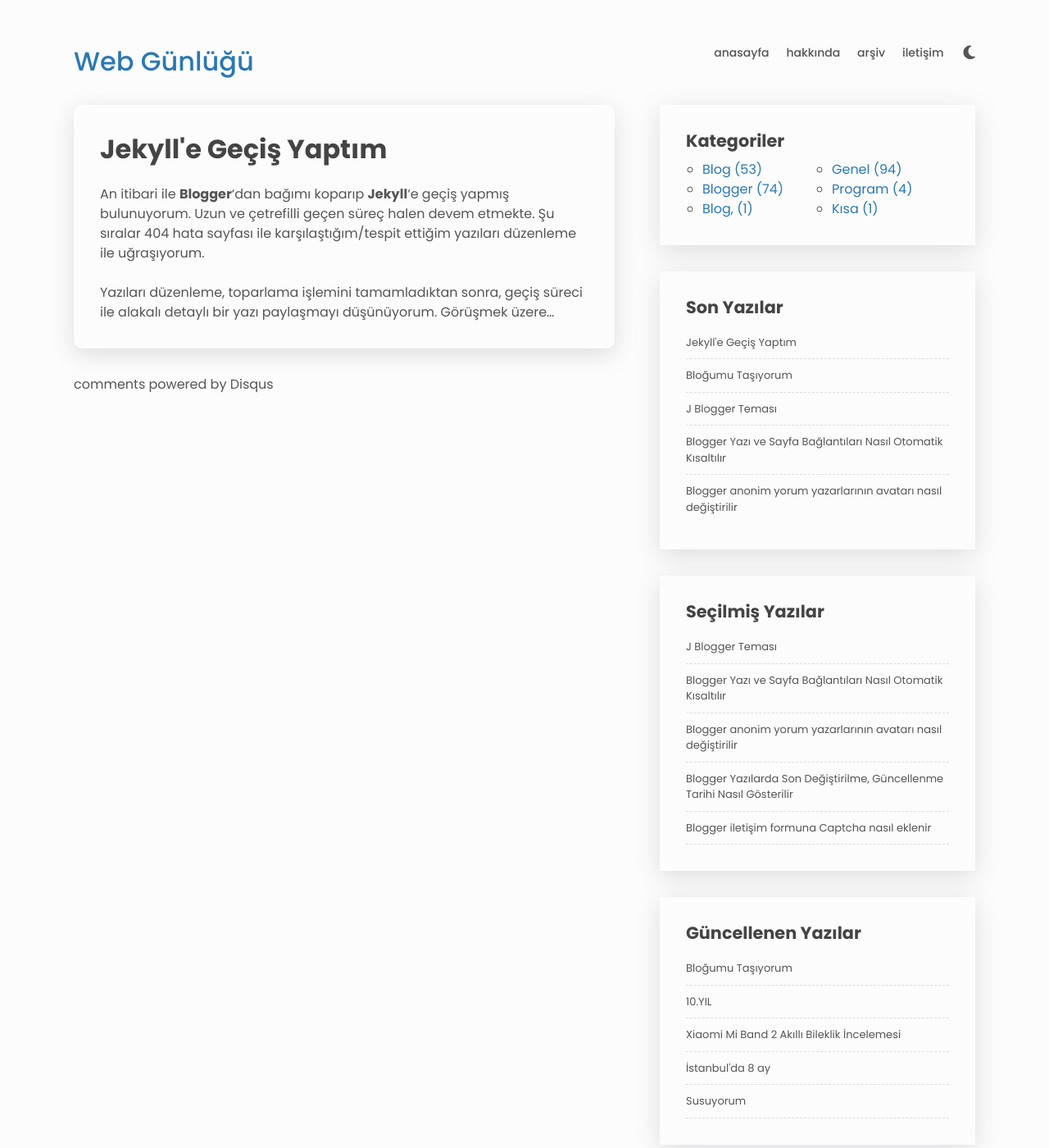
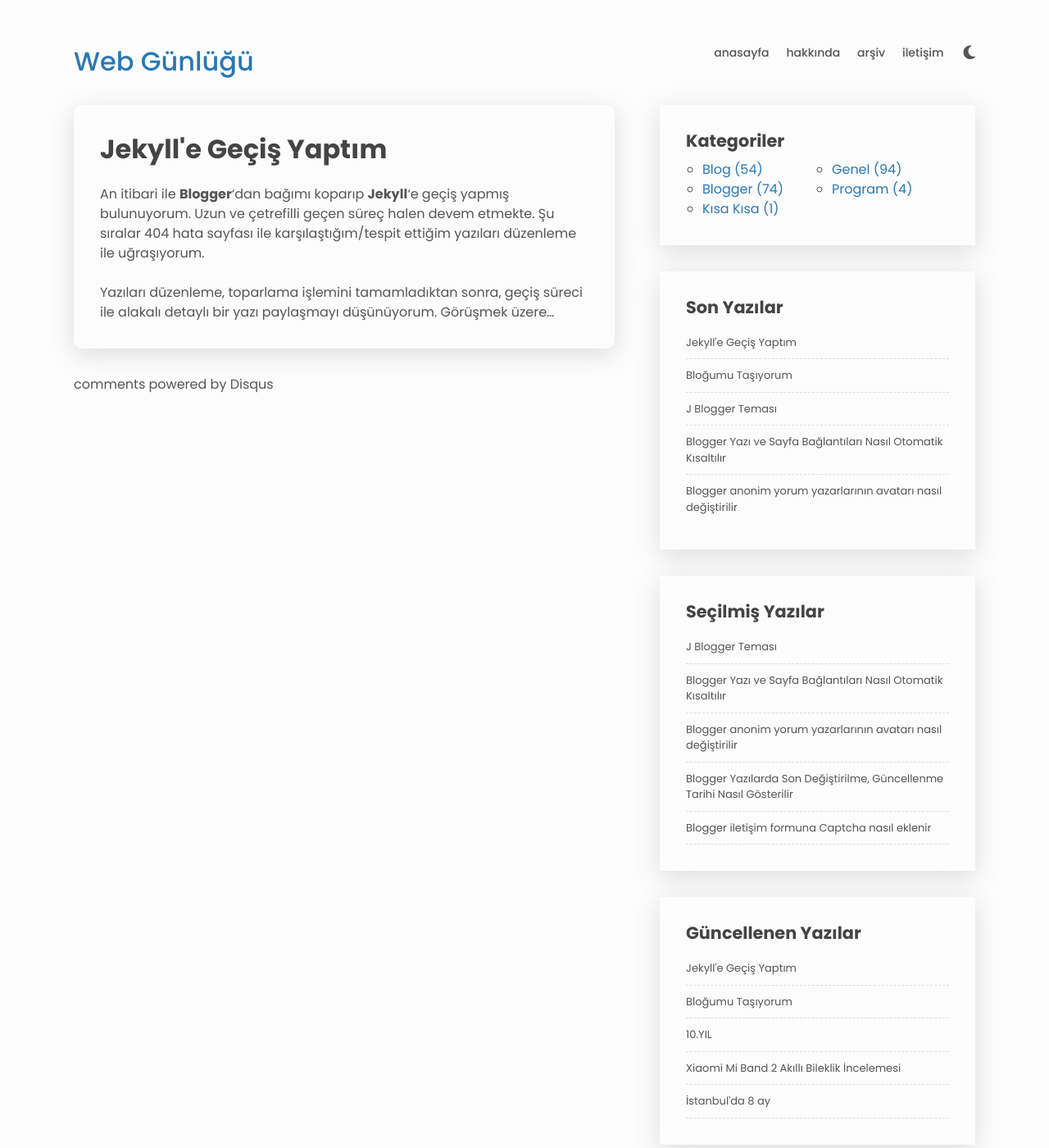
Before and after one commit to zaferzent/zaferzent.github.io, a Jekyll site: the page built from _posts/2022-09-12-Jekylle-gecis-yaptim.md, in a window 1280 px wide and 1400 px high. Shown: the whole window at 82% size. Built offline with Jekyll 4.4.1, drawn with Linux system fonts in a browser that asks for light colours; nearby versions of some CDN libraries; comment, search, counter and statistics services are not loaded.

Commit message:
Update 2022-09-12-Jekylle-gecis-yaptim.md

```diff
--- a/_posts/2022-09-12-Jekylle-gecis-yaptim.md
+++ b/_posts/2022-09-12-Jekylle-gecis-yaptim.md
@@ -4,7 +4,9 @@ layout: post
 title: Jekyll'e Geçiş Yaptım
 date: 2022-09-12 00:37 Europe/Istanbul
 comments: true
-categories: 'Blog, Kısa Kısa'
+categories:
+  - Blog
+  - Kısa Kısa
 permalink : "/jekylle-gecis-yaptim"
 ---
 An itibari ile **Blogger**'dan bağımı koparıp **Jekyll**'e geçiş yapmış bulunuyorum. Uzun ve çetrefilli geçen süreç halen devem etmekte. Şu sıralar 404 hata sayfası ile karşılaştığım/tespit ettiğim yazıları düzenleme ile uğraşıyorum.
```
